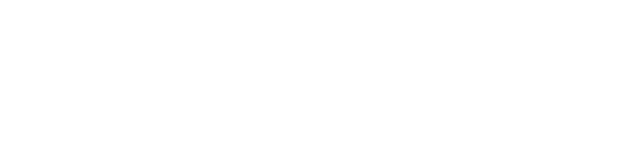
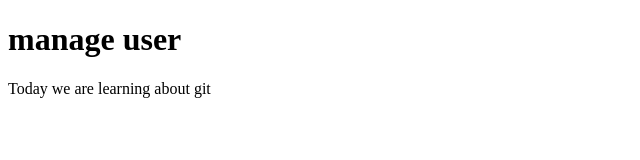
Before and after one commit to chheunseangmeng/todo-list, a plain HTML site: page html/index.html in a window 1280 px wide. Shown: the whole page, without its empty margins (0-640 px from the left). Drawn offline with Linux system fonts and the light colour scheme.

Commit message:
fead-user

```diff
--- a/index.html
+++ b/html/index.html
@@ -6,6 +6,7 @@
     <title>Document</title>
 </head>
 <body>
-
+    <h1>manage user</h1>
+    <p>Today we are learning about git</p>
 </body>
 </html>
```
